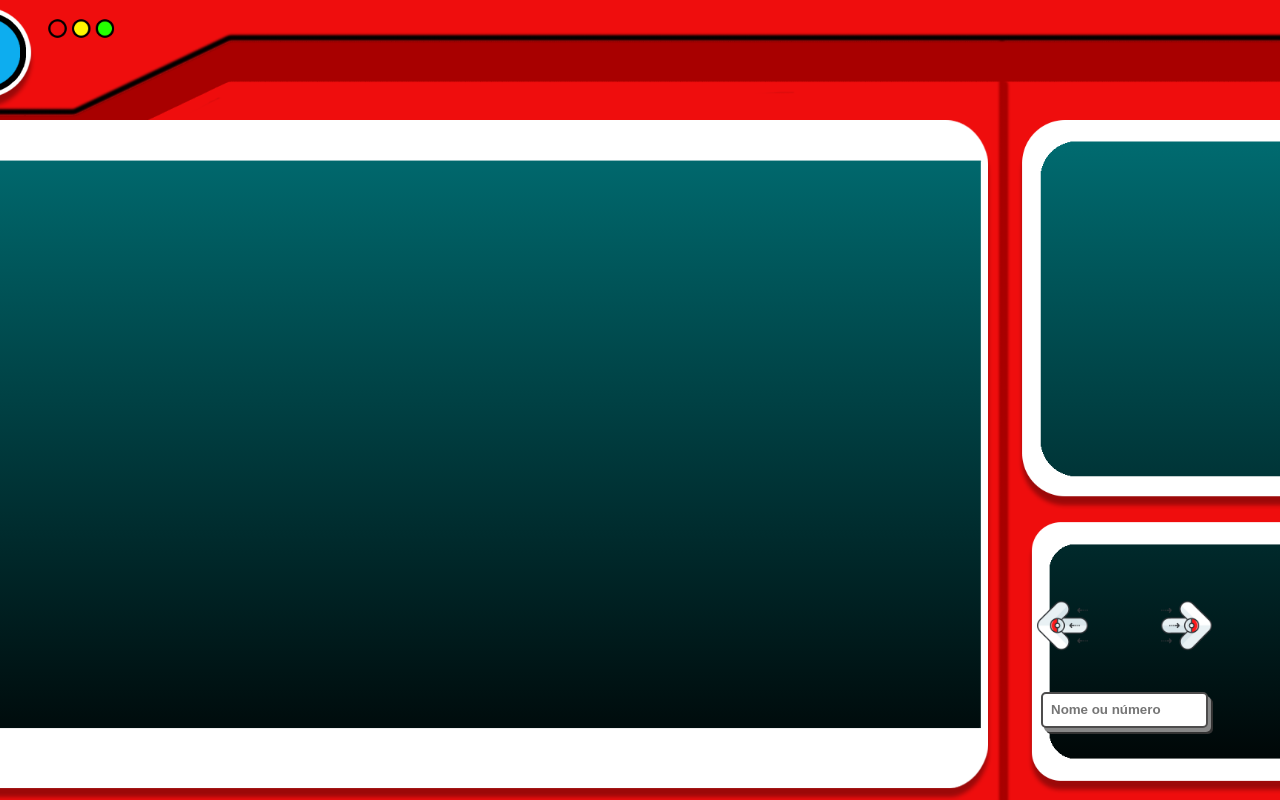
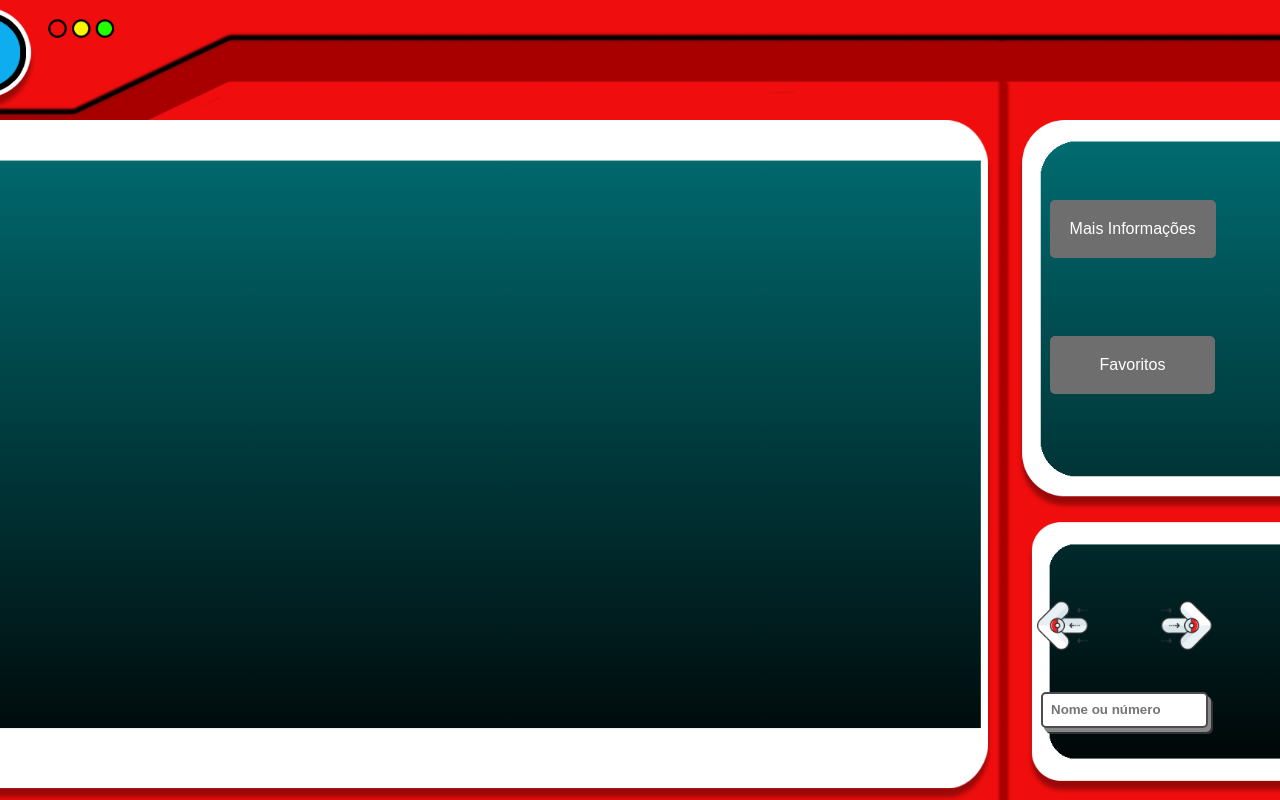
Before and after one commit to IvanildoSJunior/pokedex, a React (Vite) app: page / in a window 1280 px wide. Built offline with nearby package versions, Linux system fonts and the light colour scheme; no server answers.

Commit message:
botões arrumados

```diff
--- a/package.json
+++ b/package.json
@@ -10,6 +10,7 @@
     "preview": "vite preview"
   },
   "dependencies": {
+    "all": "^0.0.0",
     "react": "^18.2.0",
     "react-dom": "^18.2.0",
     "react-icons": "^5.1.0",
--- a/src/contexts/PokemonContext.jsx
+++ b/src/contexts/PokemonContext.jsx
@@ -11,7 +11,12 @@ export const PokemonProvider = ({children}) => {
 
     const nextPokemon = () => {
         const currentPokemon = parseInt(pokemon);
-        setPokemon((currentPokemon + 1).toString());
+        if(currentPokemon >= 1025)
+        {
+            setPokemon((currentPokemon).toString());
+        }else{
+            setPokemon((currentPokemon + 1).toString());
+        }
     }
 
     const prevPokemon = () => {
--- a/src/pages/MoreInfo.jsx
+++ b/src/pages/MoreInfo.jsx
@@ -1,8 +1,9 @@
 import React from "react";
-import { FaHeart, FaStar } from "react-icons/fa";
+
 import { Link } from "react-router-dom";
 import Infos from "../assets/images/Infos.png";
 import "../styles/MoreInfo.css";
+
 function MoreInfo() {
 
     return (
--- a/src/styles/Home.css
+++ b/src/styles/Home.css
@@ -83,8 +83,8 @@
     margin: 0;
     cursor: pointer;
     border-radius: 5px;
-    left: 1605px;
-    top: 390px;
+    left: 82%;
+    top: 25%;
     transition: background-color 0.3s;
     &:hover {
       background-color: #45a049;
@@ -104,8 +104,8 @@
     margin: 0;
     cursor: pointer;
     border-radius: 5px;
-    left: 1605px;
-    top: 250px;
+    left: 82%;
+    top: 42%;
     transition: background-color 0.3s;
     &:hover {
       background-color: #45a049;
```
Also changed, not shown: 1 other file (tests, documents, lock files or other folders).
